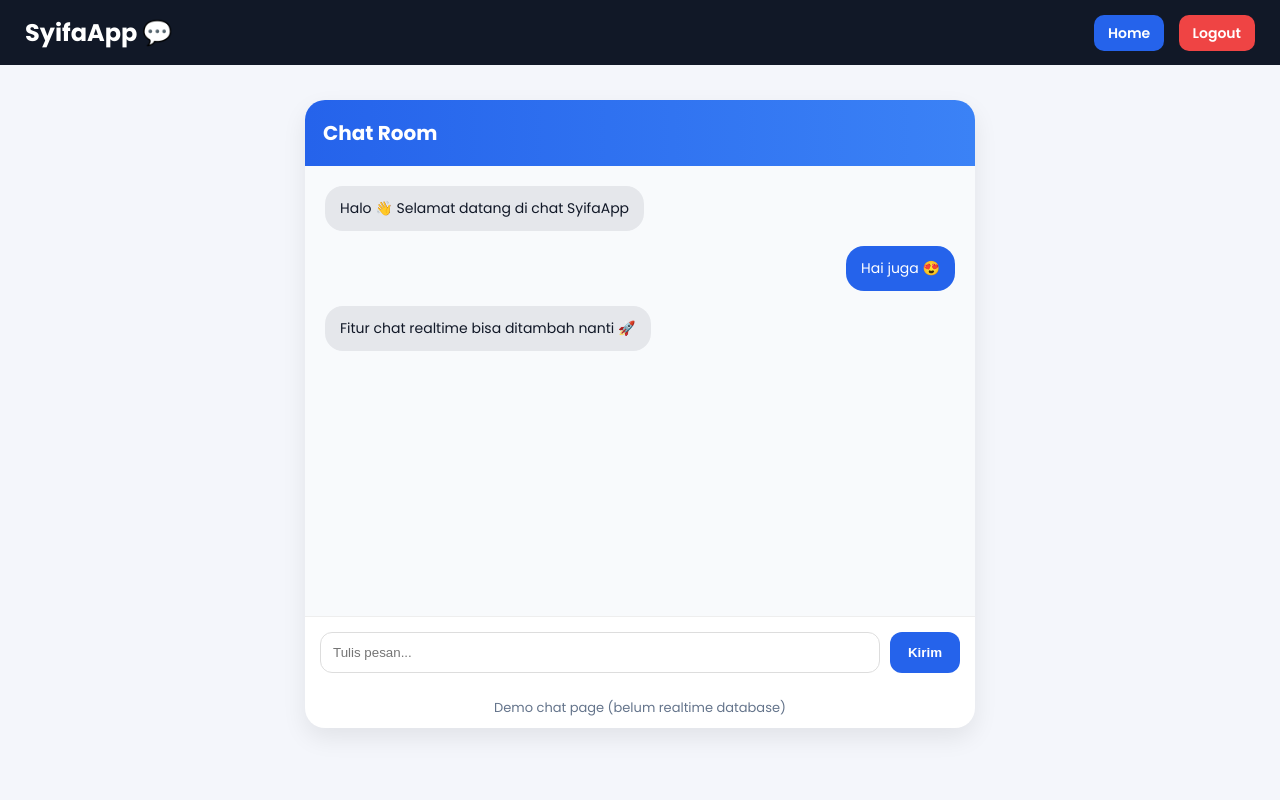
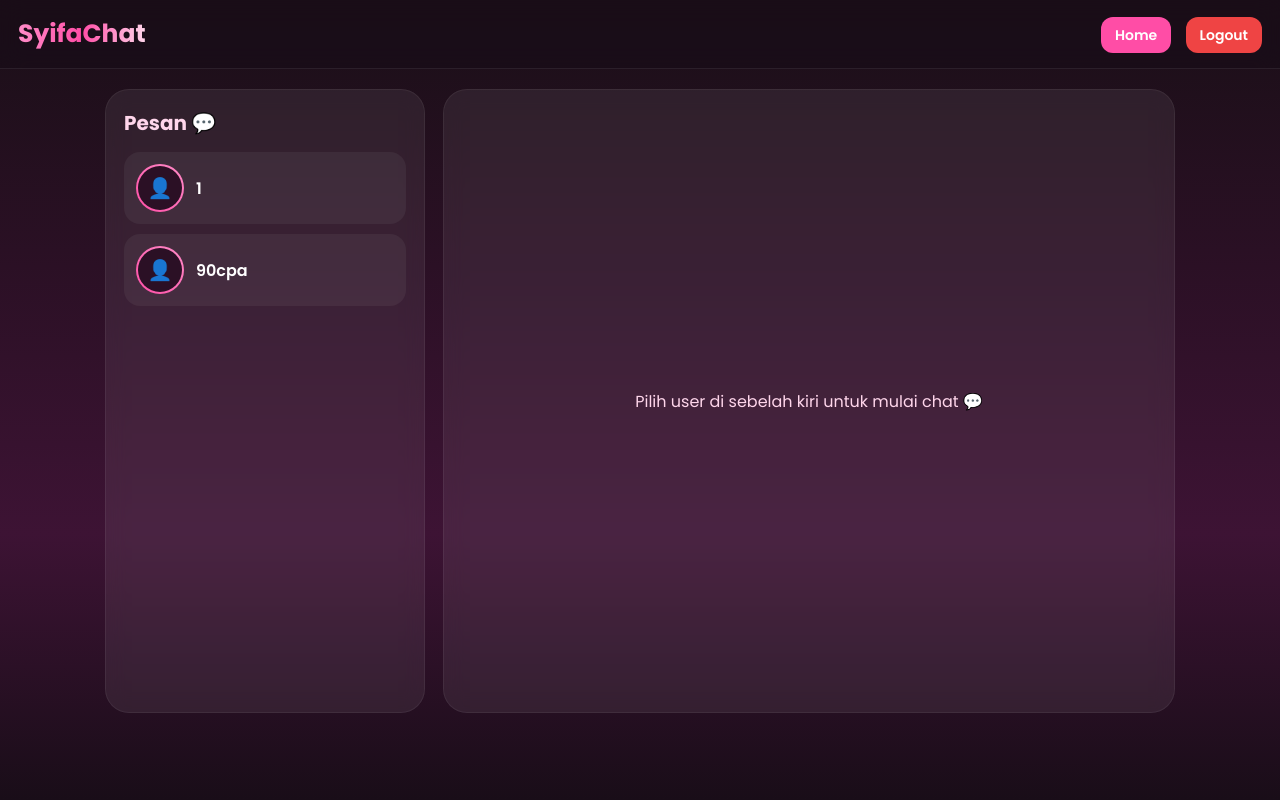
Before and after one commit to syifaasyafitri087-gif/django-syifa, a Django app: page /chat/ in a window 1280 px wide. Run offline with Django 5.2, Linux system fonts and the light colour scheme; a user stored in the database is signed in; data comes from the database, SQL or seed files in the repository.

Commit message:
chat realtime premium final

```diff
--- a/myapp/templates/chat.html
+++ b/myapp/templates/chat.html
@@ -4,10 +4,10 @@
 <meta charset="UTF-8">
 <meta name="viewport" content="width=device-width, initial-scale=1.0">
 
-<title>Chat - SyifaApp</title>
+<title>Chat Premium - SyifaApp</title>
 
 <link rel="preconnect" href="https://fonts.googleapis.com">
-<link href="https://fonts.googleapis.com/css2?family=Poppins:wght@400;600;700&display=swap" rel="stylesheet">
+<link href="https://fonts.googleapis.com/css2?family=Poppins:wght@400;500;600;700&display=swap" rel="stylesheet">
 
 <style>
 
@@ -19,22 +19,31 @@
 
 body{
 font-family:'Poppins',sans-serif;
-    background:#f4f6fb;
+background:linear-gradient(180deg,#1a0f17,#2b1025,#3d1334,#190d18);
+color:white;
+min-height:100vh;
 }
 
-/* NAVBAR */
+/* TOPBAR */
 .navbar{
-    background:#111827;
-    color:white;
-    padding:15px 25px;
+padding:15px 18px;
 display:flex;
 justify-content:space-between;
 align-items:center;
+background:rgba(25,13,24,.80);
+backdrop-filter:blur(12px);
+border-bottom:1px solid rgba(255,255,255,.08);
+position:sticky;
+top:0;
+z-index:999;
 }
 
 .logo{
-    font-size:24px;
+font-size:25px;
 font-weight:700;
+background:linear-gradient(90deg,#ff8cc8,#ff4da6,#ffd6eb);
+-webkit-background-clip:text;
+-webkit-text-fill-color:transparent;
 }
 
 .menu a{
@@ -42,50 +51,125 @@ body{
 color:white;
 margin-left:10px;
 padding:8px 14px;
-    border-radius:10px;
+border-radius:12px;
 font-size:14px;
 font-weight:600;
 }
 
 .home{
-    background:#2563eb;
+background:#ff4da6;
 }
 
 .logout{
 background:#ef4444;
 }
 
-/* CHAT BOX */
+/* LAYOUT */
 .wrapper{
-    max-width:700px;
-    margin:35px auto;
-    padding:0 15px;
+max-width:1100px;
+margin:auto;
+padding:20px 15px;
+display:grid;
+grid-template-columns:320px 1fr;
+gap:18px;
 }
 
+/* USERS */
+.users-box{
+background:rgba(255,255,255,.07);
+border-radius:24px;
+padding:18px;
+backdrop-filter:blur(10px);
+border:1px solid rgba(255,255,255,.06);
+height:78vh;
+overflow-y:auto;
+}
+
+.users-title{
+font-size:20px;
+font-weight:700;
+margin-bottom:14px;
+color:#ffd6eb;
+}
+
+.user-item{
+display:flex;
+align-items:center;
+gap:12px;
+padding:12px;
+border-radius:16px;
+text-decoration:none;
+color:white;
+margin-bottom:10px;
+background:rgba(255,255,255,.05);
+}
+
+.user-item:hover{
+background:rgba(255,255,255,.10);
+}
+
+.avatar{
+width:48px;
+height:48px;
+border-radius:50%;
+overflow:hidden;
+background:linear-gradient(45deg,#ff4da6,#ff8cc8);
+padding:2px;
+flex-shrink:0;
+}
+
+.avatar img{
+width:100%;
+height:100%;
+object-fit:cover;
+border-radius:50%;
+}
+
+.avatar div{
+width:100%;
+height:100%;
+display:flex;
+justify-content:center;
+align-items:center;
+background:#2b1025;
+border-radius:50%;
+font-size:20px;
+}
+
+.username{
+font-weight:600;
+}
+
+/* CHAT AREA */
 .chat-box{
-    background:white;
-    border-radius:20px;
-    box-shadow:0 10px 25px rgba(0,0,0,0.08);
+background:rgba(255,255,255,.07);
+border-radius:24px;
+display:flex;
+flex-direction:column;
+height:78vh;
 overflow:hidden;
+backdrop-filter:blur(10px);
+border:1px solid rgba(255,255,255,.06);
 }
 
 .chat-header{
-    background:linear-gradient(90deg,#2563eb,#3b82f6);
-    color:white;
 padding:18px;
-    font-size:20px;
+font-size:18px;
 font-weight:700;
+border-bottom:1px solid rgba(255,255,255,.06);
+color:#ffd6eb;
 }
 
 .messages{
-    height:450px;
+flex:1;
 overflow-y:auto;
-    padding:20px;
-    background:#f8fafc;
+padding:18px;
+display:flex;
+flex-direction:column;
+gap:12px;
 }
 
-.message{
-    margin-bottom:15px;
+.row{
 display:flex;
 }
 
@@ -103,80 +187,92 @@ body{
 border-radius:18px;
 font-size:14px;
 line-height:1.5;
+word-break:break-word;
 }
 
 .left .bubble{
-    background:#e5e7eb;
-    color:#111827;
+background:rgba(255,255,255,.12);
+color:white;
+border-bottom-left-radius:6px;
 }
 
 .right .bubble{
-    background:#2563eb;
+background:linear-gradient(90deg,#ff4da6,#ff8cc8);
 color:white;
+border-bottom-right-radius:6px;
+}
+
+.time{
+font-size:11px;
+opacity:.7;
+margin-top:4px;
 }
 
 /* INPUT */
-.chat-input{
-    padding:15px;
+.chat-form{
+padding:14px;
 display:flex;
 gap:10px;
-    border-top:1px solid #eee;
+border-top:1px solid rgba(255,255,255,.06);
 }
 
-.chat-input input{
+.chat-form input{
 flex:1;
 padding:12px;
-    border:1px solid #ddd;
-    border-radius:12px;
+border:none;
+border-radius:14px;
+background:rgba(255,255,255,.08);
+color:white;
 outline:none;
 }
 
-.chat-input button{
+.chat-form button{
 border:none;
-    background:#2563eb;
+padding:12px 18px;
+border-radius:14px;
+background:linear-gradient(90deg,#ff4da6,#ff8cc8);
 color:white;
-    padding:12px 18px;
-    border-radius:12px;
-    font-weight:600;
+font-weight:700;
 cursor:pointer;
 }
 
-.info{
+.empty{
+display:flex;
+justify-content:center;
+align-items:center;
+height:100%;
+padding:30px;
 text-align:center;
-    color:#64748b;
-    font-size:13px;
-    padding:10px;
+color:#ffd6eb;
 }
 
-@media(max-width:700px){
+/* MOBILE */
+@media(max-width:900px){
 
-    .navbar{
-        padding:12px;
+.wrapper{
+grid-template-columns:1fr;
 }
 
-    .logo{
-        font-size:20px;
+.users-box{
+height:auto;
+max-height:260px;
 }
 
-    .menu a{
-        font-size:13px;
-        padding:7px 10px;
-    }
-
-    .messages{
-        height:380px;
+.chat-box{
+height:72vh;
 }
 
 }
 
 </style>
 </head>
+
 <body>
 
 <!-- NAVBAR -->
 <div class="navbar">
 
-    <div class="logo">SyifaApp 💬</div>
+<div class="logo">SyifaChat</div>
 
 <div class="menu">
 <a href="/home/" class="home">Home</a>
@@ -185,40 +281,91 @@ body{
 
 </div>
 
-<!-- CHAT -->
 <div class="wrapper">
 
-<div class="chat-box">
+<!-- USER LIST -->
+<div class="users-box">
 
-    <div class="chat-header">
-        Chat Room
+<div class="users-title">
+Pesan 💬
 </div>
 
-    <div class="messages">
+{% for user in users %}
 
-        <div class="message left">
-            <div class="bubble">
-                Halo 👋 Selamat datang di chat SyifaApp
-            </div>
-        </div>
+<a href="/chat/{{ user.id }}/" class="user-item">
 
-        <div class="message right">
-            <div class="bubble">
-                Hai juga 😍
-            </div>
-        </div>
+<div class="avatar">
 
-        <div class="message left">
-            <div class="bubble">
-                Fitur chat realtime bisa ditambah nanti 🚀
-            </div>
-        </div>
+{% if user.profile.photo %}
+<img src="{{ user.profile.photo.url }}">
+{% else %}
+<div>👤</div>
+{% endif %}
 
 </div>
 
-    <form class="chat-input">
+<div class="username">
+{{ user.username }}
+</div>
 
-        <input type="text" placeholder="Tulis pesan...">
+</a>
+
+{% endfor %}
+
+</div>
+
+<!-- CHAT ROOM -->
+<div class="chat-box">
+
+{% if selected_user %}
+
+<div class="chat-header">
+Chat dengan {{ selected_user.username }}
+</div>
+
+<div class="messages" id="messagesBox">
+
+{% for msg in messages %}
+
+{% if msg.sender == request.user %}
+<div class="row right">
+<div>
+<div class="bubble">
+{{ msg.text }}
+</div>
+<div class="time">
+{{ msg.created_at|date:"H:i" }}
+</div>
+</div>
+</div>
+{% else %}
+<div class="row left">
+<div>
+<div class="bubble">
+{{ msg.text }}
+</div>
+<div class="time">
+{{ msg.created_at|date:"H:i" }}
+</div>
+</div>
+</div>
+{% endif %}
+
+{% empty %}
+
+<div class="empty">
+Belum ada pesan 💖
+</div>
+
+{% endfor %}
+
+</div>
+
+<form method="POST" action="/send-message/{{ selected_user.id }}/" class="chat-form">
+
+{% csrf_token %}
+
+<input type="text" name="text" placeholder="Tulis pesan..." required>
 
 <button type="submit">
 Kirim
@@ -226,13 +373,30 @@ body{
 
 </form>
 
-    <div class="info">
-        Demo chat page (belum realtime database)
+{% else %}
+
+<div class="empty">
+Pilih user di sebelah kiri untuk mulai chat 💬
 </div>
+
+{% endif %}
 
 </div>
 
 </div>
 
+<script>
+setTimeout(function(){
+location.reload();
+},7000);
+
+window.onload=function(){
+let box=document.getElementById("messagesBox");
+if(box){
+box.scrollTop=box.scrollHeight;
+}
+}
+</script>
+
 </body>
 </html>
--- a/myapp/views.py
+++ b/myapp/views.py
@@ -3,8 +3,16 @@ from django.contrib.auth import authenticate, login, logout
 from django.contrib.auth.models import User
 from django.contrib.auth.decorators import login_required
 from django.utils import timezone
+from django.db.models import Q
 
-from .models import Post, Comment, Profile, Follow, Story
+from .models import (
+    Post,
+    Comment,
+    Profile,
+    Follow,
+    Story,
+    Message
+)
 
 
 # =========================
@@ -66,11 +74,12 @@ def logout_view(request):
 
 
 # =========================
-# HOME PREMIUM
+# HOME
 # =========================
 @login_required
 def home(request):
     posts = Post.objects.all().order_by('-id')
+
     stories = Story.objects.filter(
         expires_at__gt=timezone.now()
     ).order_by('-id')
@@ -110,15 +119,57 @@ def reels_view(request):
 
 
 # =========================
-# CHAT
+# CHAT LIST + ROOM
 # =========================
 @login_required
-def chat_view(request):
+def chat_view(request, user_id=None):
+
     users = User.objects.exclude(id=request.user.id)
 
+    selected_user = None
+    messages = []
+
+    if user_id:
+        selected_user = get_object_or_404(User, id=user_id)
+
+        messages = Message.objects.filter(
+            Q(sender=request.user, receiver=selected_user) |
+            Q(sender=selected_user, receiver=request.user)
+        ).order_by('created_at')
+
+        Message.objects.filter(
+            sender=selected_user,
+            receiver=request.user,
+            is_read=False
+        ).update(is_read=True)
+
     return render(request, 'chat.html', {
-        'users': users
+        'users': users,
+        'selected_user': selected_user,
+        'messages': messages
     })
+
+
+# =========================
+# SEND MESSAGE
+# =========================
+@login_required
+def send_message(request, user_id):
+
+    if request.method == "POST":
+
+        receiver = get_object_or_404(User, id=user_id)
+
+        text = request.POST.get('text')
+
+        if text:
+            Message.objects.create(
+                sender=request.user,
+                receiver=receiver,
+                text=text
+            )
+
+    return redirect(f'/chat/{user_id}/')
 
 
 # =========================
@@ -127,6 +178,7 @@ def chat_view(request):
 @login_required
 def upload_post(request):
     if request.method == "POST":
+
         caption = request.POST.get('caption')
         image = request.FILES.get('image')
         video = request.FILES.get('video')
@@ -147,6 +199,7 @@ def upload_post(request):
 @login_required
 def upload_story(request):
     if request.method == "POST":
+
         image = request.FILES.get('image')
 
         if image:
@@ -163,6 +216,7 @@ def upload_story(request):
 # =========================
 @login_required
 def like_post(request, post_id):
+
     post = get_object_or_404(Post, id=post_id)
 
     if request.user in post.likes.all():
@@ -174,10 +228,11 @@ def like_post(request, post_id):
 
 
 # =========================
-# DELETE
+# DELETE POST
 # =========================
 @login_required
 def delete_post(request, post_id):
+
     post = get_object_or_404(Post, id=post_id)
 
     if post.user == request.user:
@@ -187,10 +242,11 @@ def delete_post(request, post_id):
 
 
 # =========================
-# EDIT
+# EDIT POST
 # =========================
 @login_required
 def edit_post(request, post_id):
+
     post = get_object_or_404(Post, id=post_id)
 
     if post.user != request.user:
@@ -199,6 +255,7 @@ def edit_post(request, post_id):
     if request.method == "POST":
         post.caption = request.POST.get('caption')
         post.save()
+
         return redirect('home')
 
     return render(request, 'edit.html', {
@@ -211,7 +268,9 @@ def edit_post(request, post_id):
 # =========================
 @login_required
 def add_comment(request, post_id):
+
     if request.method == "POST":
+
         post = get_object_or_404(Post, id=post_id)
         text = request.POST.get('text')
 
@@ -230,6 +289,7 @@ def add_comment(request, post_id):
 # =========================
 @login_required
 def profile_view(request):
+
     profile, created = Profile.objects.get_or_create(
         user=request.user
     )
@@ -259,11 +319,13 @@ def profile_view(request):
 # =========================
 @login_required
 def update_profile(request):
+
     profile, created = Profile.objects.get_or_create(
         user=request.user
     )
 
     if request.method == "POST":
+
         photo = request.FILES.get('photo')
         bio = request.POST.get('bio')
 
@@ -281,6 +343,7 @@ def update_profile(request):
 # =========================
 @login_required
 def follow_user(request, user_id):
+
     target = get_object_or_404(User, id=user_id)
 
     if request.user != target:
@@ -297,6 +360,7 @@ def follow_user(request, user_id):
 # =========================
 @login_required
 def unfollow_user(request, user_id):
+
     target = get_object_or_404(User, id=user_id)
 
     Follow.objects.filter(
--- a/myproject/urls.py
+++ b/myproject/urls.py
@@ -34,7 +34,11 @@ urlpatterns = [
     # =========================
     path('explore/', views.explore_view, name='explore'),
     path('reels/', views.reels_view, name='reels'),
+
+    # CHAT
     path('chat/', views.chat_view, name='chat'),
+    path('chat/<int:user_id>/', views.chat_view, name='chat_room'),
+    path('send-message/<int:user_id>/', views.send_message, name='send_message'),
 
 
     # =========================
```
Lines whose indentation alone changed are shown as unchanged.
